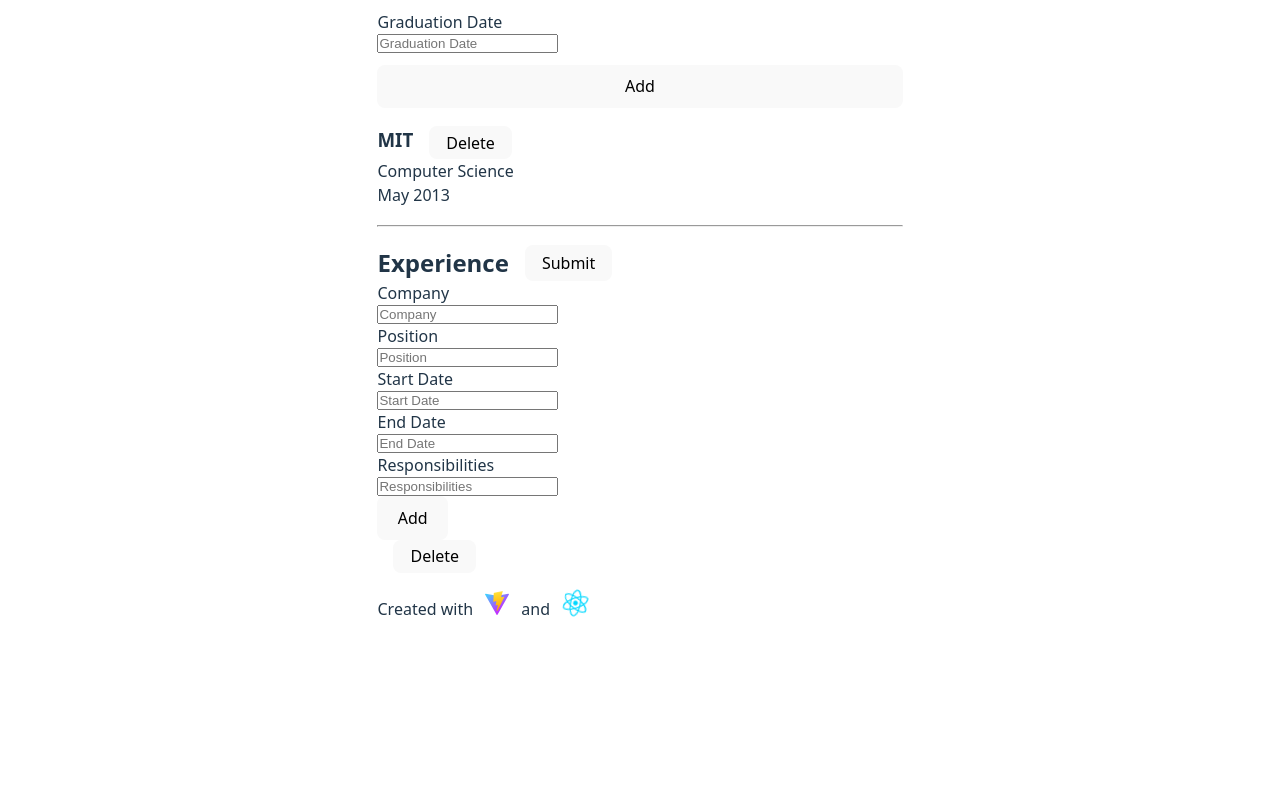
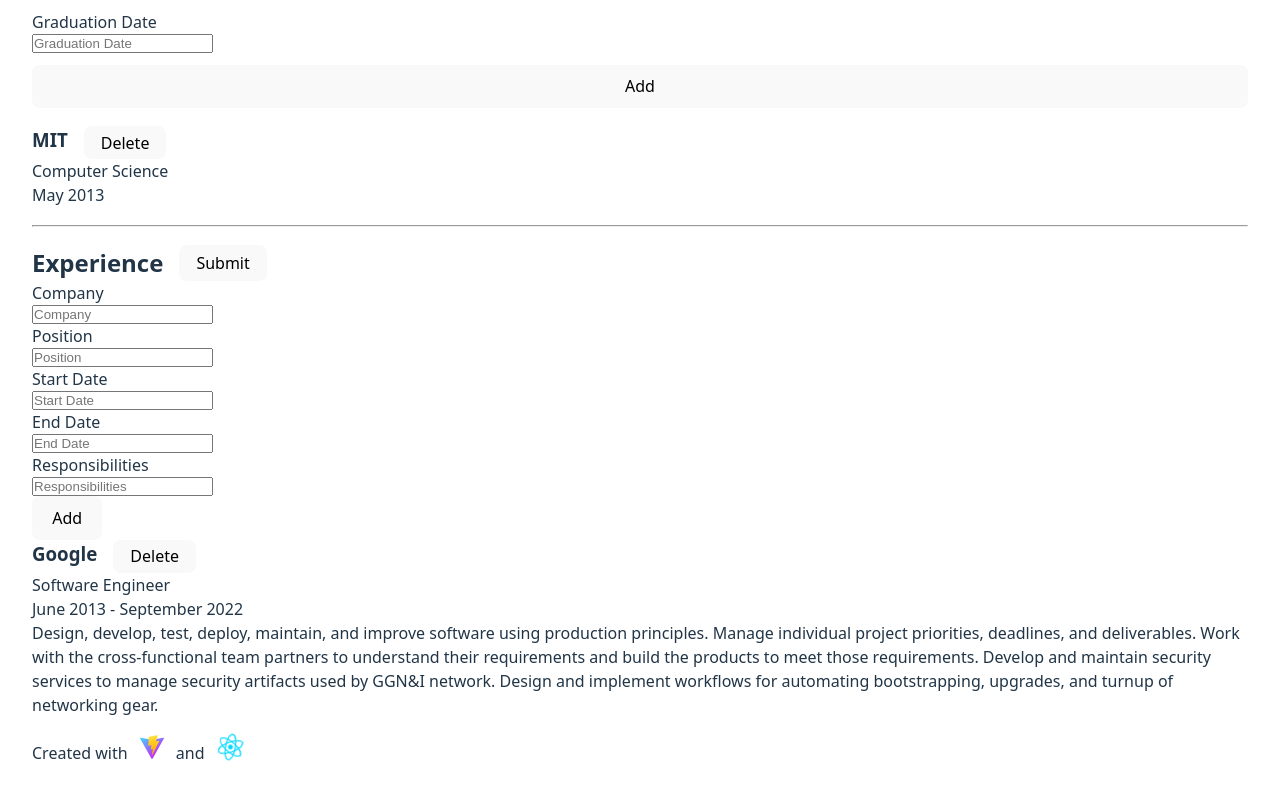
Before and after one commit to jkaps9/cv-application, a React (Vite) app: page / in a window 1280 px wide. Shown: the part 419-1216 px from the top of the page. Before the commit the page ends 1072 px from the top, so only its background shows below. Built offline with nearby package versions, Linux system fonts and the light colour scheme.

Commit message:
update ExperienceList to display all fields

```diff
--- a/src/components/Experience.jsx
+++ b/src/components/Experience.jsx
@@ -13,7 +13,7 @@ export default function Experience() {
       positionTitle: "Software Engineer",
       startDate: "June 2013",
       endDate: "September 2022",
-      responsibilities: "Design, develop, test, deploy, maintain, and improve software using production principles.\nManage individual project priorities, deadlines, and deliverables.\nWork with the cross-functional team partners to understand their requirements and build the products to meet those requirements.\nDevelop and maintain security services to manage security artifacts used by GGN&I network. \nDesign and implement workflows for automating bootstrapping, upgrades, and turnup of networking gear."
+      responsibilities: "Design, develop, test, deploy, maintain, and improve software using production principles. Manage individual project priorities, deadlines, and deliverables. Work with the cross-functional team partners to understand their requirements and build the products to meet those requirements. Develop and maintain security services to manage security artifacts used by GGN&I network. Design and implement workflows for automating bootstrapping, upgrades, and turnup of networking gear."
     },
   ]);
   const [isEditing, setIsEditing] = useState(true);
--- a/src/components/ExperienceList.jsx
+++ b/src/components/ExperienceList.jsx
@@ -4,13 +4,14 @@ export default function ExperienceList({ items, onDeleteItem, isEditing }) {
       {items.map((item) => (
         <li key={item.id}>
           <div className="header-row">
-            <h3>{item.schoolName}</h3>
+            <h3>{item.companyName}</h3>
             {isEditing && (
               <button onClick={() => onDeleteItem(item.id)}>Delete</button>
             )}
           </div>
-          <p>{item.areaOfStudy}</p>
-          <p>{item.graduationDate}</p>
+          <p>{item.positionTitle}</p>
+          <p>{item.startDate}{item.endDate!==null? ' - '+item.endDate:''}</p>
+          <p className="responsibilities">{item.responsibilities}</p>
         </li>
       ))}
     </ul>
```
